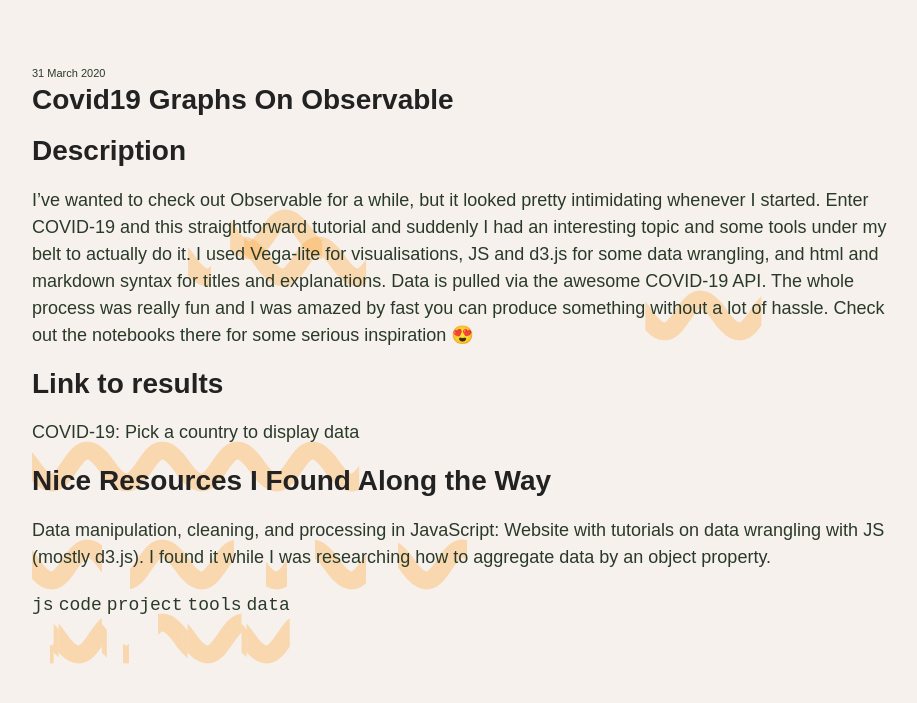
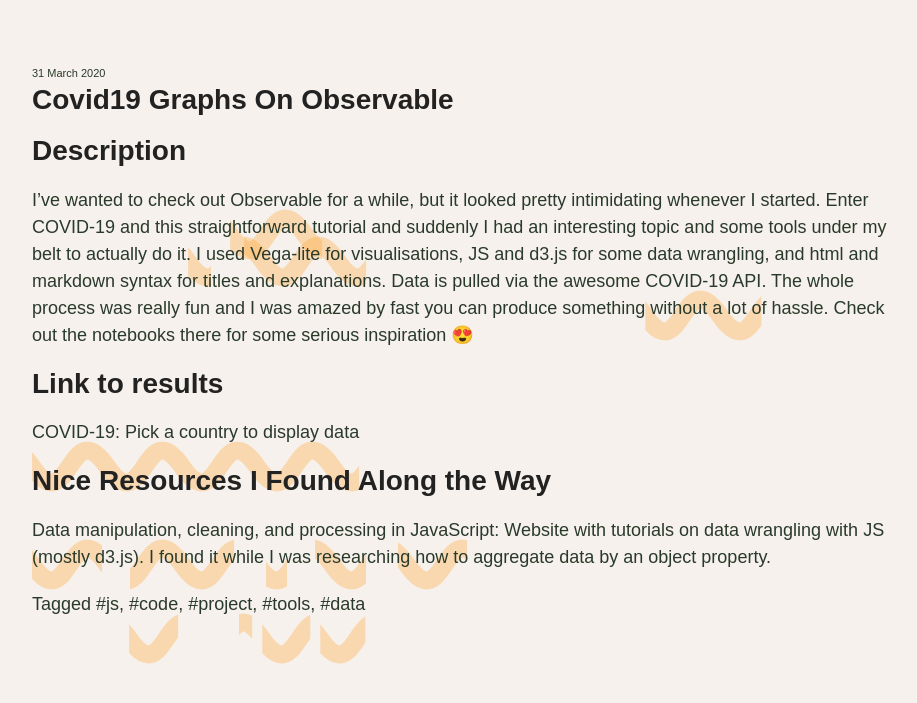
Before and after one commit to kristinamacekovic/new-web, a Jekyll site: the page built from _posts/2020-03-31-COVID19-graphs-on-observable.md, in a window 1280 px wide. Shown: the top 703 px of the page, without its empty margins (178-1095 px from the left). Built offline with Jekyll 4.4.1, drawn with Linux system fonts in a browser that asks for light colours; our own code applies the rules of GitHub Pages for plain Markdown files; part of the change alters nothing that is shown.

```diff
--- a/_layouts/post.html
+++ b/_layouts/post.html
@@ -9,10 +9,8 @@ layout: post2
 
 {{content}}
 
-<span>
-  {% for tag in page.tags %} {% capture tag_name %}{{ tag }}{% endcapture %}
-  <a href="/tag/{{ tag_name }}">
-    <code class="highligher-rouge"><nobr>{{ tag_name }}</nobr></code>
-  </a>
-  {% endfor %}
-</span>
+<p>
+  Tagged {% for tag in page.tags %}
+  <a class="post" href="/tag/{{tag}}">#{{tag}}</a>{% unless forloop.last %}, {%
+  endunless %} {% endfor %}
+</p>
--- /dev/null
+++ b/_plugins/tags.rb
@@ -0,0 +1,26 @@
+module Jekyll
+    class TagPageGenerator < Generator
+      safe true
+
+      def generate(site)
+        tags = site.posts.docs.flat_map { |post| post.data['tags'] || [] }.to_set
+        tags.each do |tag|
+          site.pages << TagPage.new(site, site.source, tag)
+        end
+      end
+    end
+
+    class TagPage < Page
+      def initialize(site, base, tag)
+        @site = site
+        @base = base
+        @dir  = File.join('tag', tag)
+        @name = 'index.html'
+
+        self.process(@name)
+        self.read_yaml(File.join(base, '_layouts'), 'tag.html')
+        self.data['tag'] = tag
+        self.data['title'] = "Tag: #{tag}"
+      end
+    end
+  end
```
